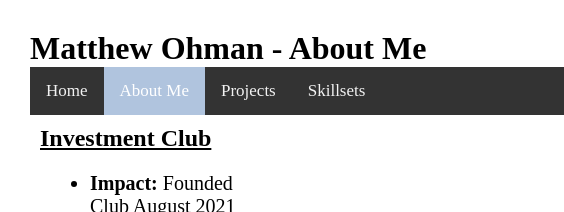
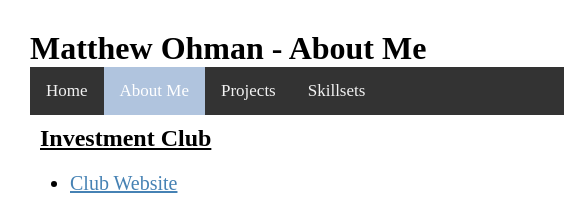
Before and after one commit to mohmantx/mohmantx.github.io, a plain HTML site: page about.html in a window 1280 px wide. Shown: the top 212 px of the page, 0-564 px from the left. Drawn offline with Linux system fonts and the light colour scheme.

Commit message:
add website

```diff
--- a/about.html
+++ b/about.html
@@ -20,6 +20,7 @@
             <div class="abt">
                 <h2><u>Investment Club</u></h2>
                 <ul>
+                    <li class="reference"><a href="https://ic-uofoklahoma.weebly.com/">Club Website</a></li>
                     <li style="font-size: 20px;"><b style="font-size:">Impact:</b>  Founded Club August 2021 and reached 175 members within first month on campus. The Investment Club educates students from all backgrounds and experience levels about different areas of personal finance and financial markets.</li>
                     <li style="font-size: 20px;"><b>Leadership</b>  As President, I lead a team of 5 officers. The officer team works to strategize the club's value proposition and plan weekly events during the semester</li>
                 </ul>
```
